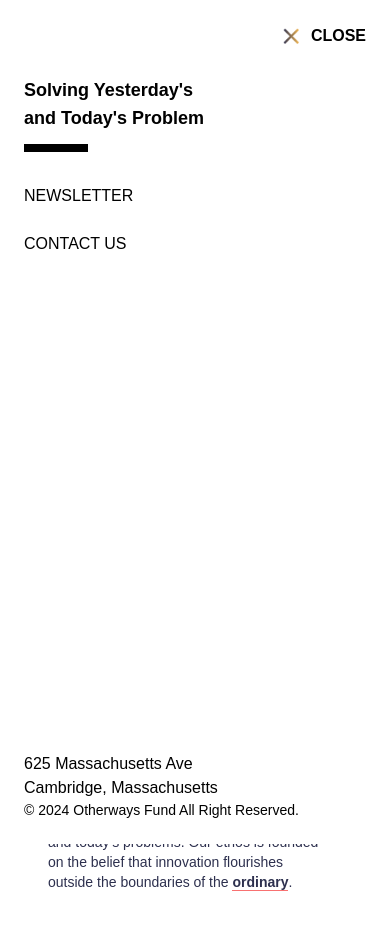
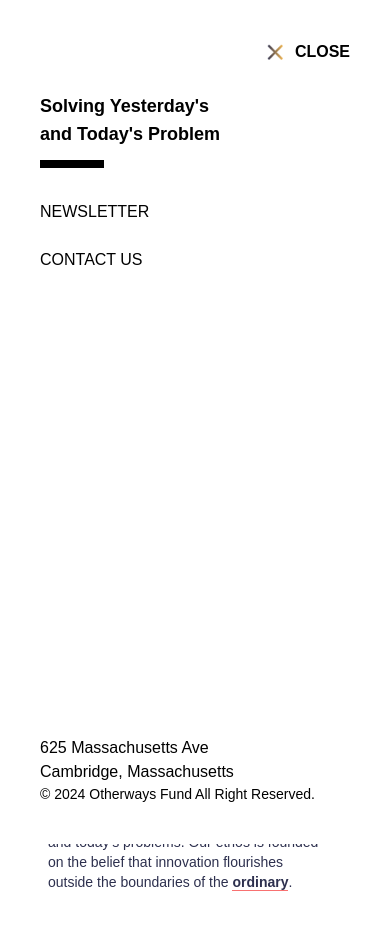
Before and after one commit to dntffm/otherways, a Next.js app: page / in a window 390 px wide. Both pictures are taken after a click on the button "MENU". Shown: the top 930 px of the page. Built offline with nearby package versions, Linux system fonts and the light colour scheme; a web font is replaced by a local one.

Commit message:
mobile optimize

```diff
--- a/src/app/components/Menu.tsx
+++ b/src/app/components/Menu.tsx
@@ -17,7 +17,7 @@ const Menu: React.FC<MenuProps> = ({ setIsOpen }) => {
         initial={{ opacity: 0 }}
         animate={{ opacity: 1 }}
         exit={{ opacity: 0 }}
-        className="h-screen w-screen bg-white z-50 p-6 sm:p-24 fixed"
+        className="h-screen w-screen bg-white z-50 p-10 sm:p-24 fixed"
       >
         {isMobile && (
           <div className="w-full h-full flex flex-col justify-between">
--- a/src/app/page.tsx
+++ b/src/app/page.tsx
@@ -56,17 +56,16 @@ export default function Home() {
 
   useEffect(() => {
     animControls.current = animate([
-      [".vo", { opacity: 0 }, { ease: "easeIn", duration: 0.1 }],
-      [".ov", { opacity: 0 }, { ease: "easeOut", duration: 0.8 }],
-      [".vo", { opacity: 1 }, { ease: "easeIn", duration: 1.0 }],
+      [".ov", { opacity: 0 }, { ease: "easeOut", duration: 0.5 }],
+      [".vo", { opacity: 1 }, { ease: "easeIn", duration: 0.5 }],
     ]);
     animControls.current.pause();
   }, []);
 
   return (
     <main className="flex flex-col items-center justify-between p-24">
-      <section className="h-screen w-screen flex flex-col">
-        <div className="ov m-auto">
+      <section className="h-screen w-screen flex flex-col snap-y snap-mandatory overflow-scroll">
+        <div className="ov m-auto snap-start shrink-0">
           <div className="flex flex-col items-start">
             <h1 className="text-4xl sm:text-6xl font-bold tracking-wide">
               Otherway
@@ -78,7 +77,7 @@ export default function Home() {
             <div className="w-16 border-4 border-black mt-3"></div>
           </div>
         </div>
-        <div className="vo flex flex-col sm:w-1/2 p-12 opacity-0">
+        <div className="vo flex flex-col sm:w-1/2 p-12 opacity-0 snap-start shrink-0">
           <div className="flex flex-col items-start">
             <h1 className="text-xl sm:text-3xl font-bold tracking-wide">
               Otherway
```
